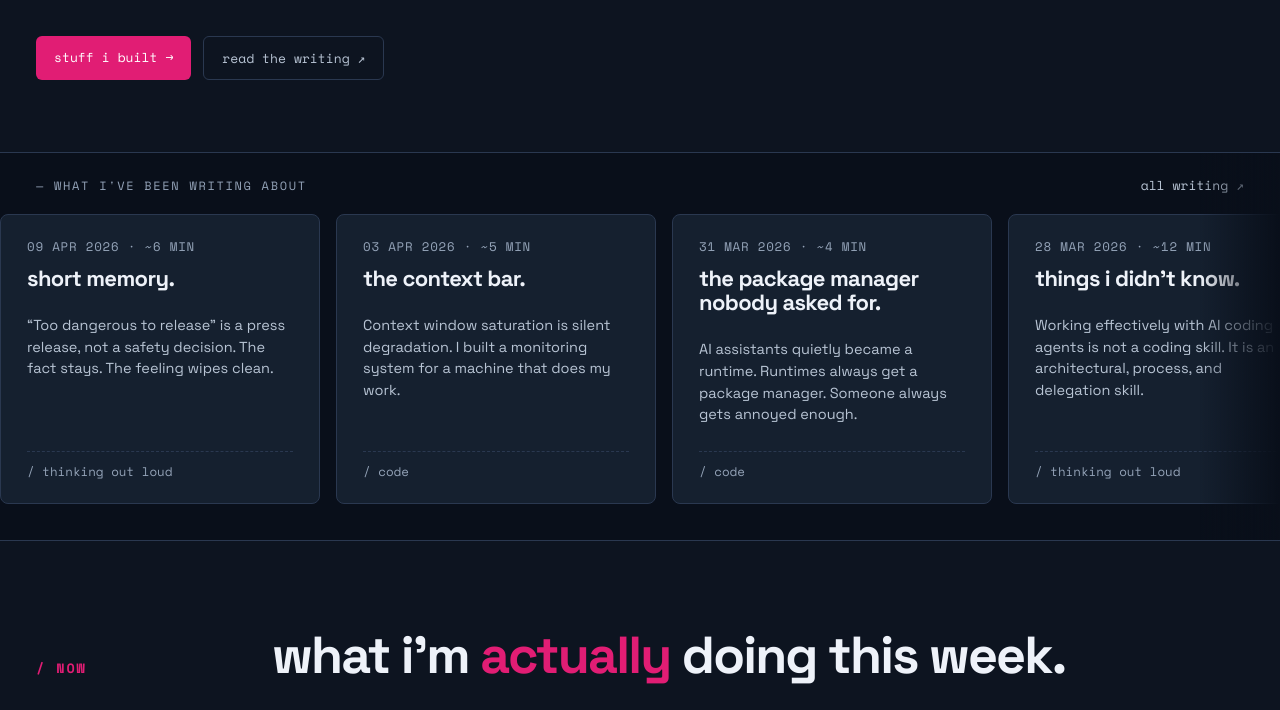
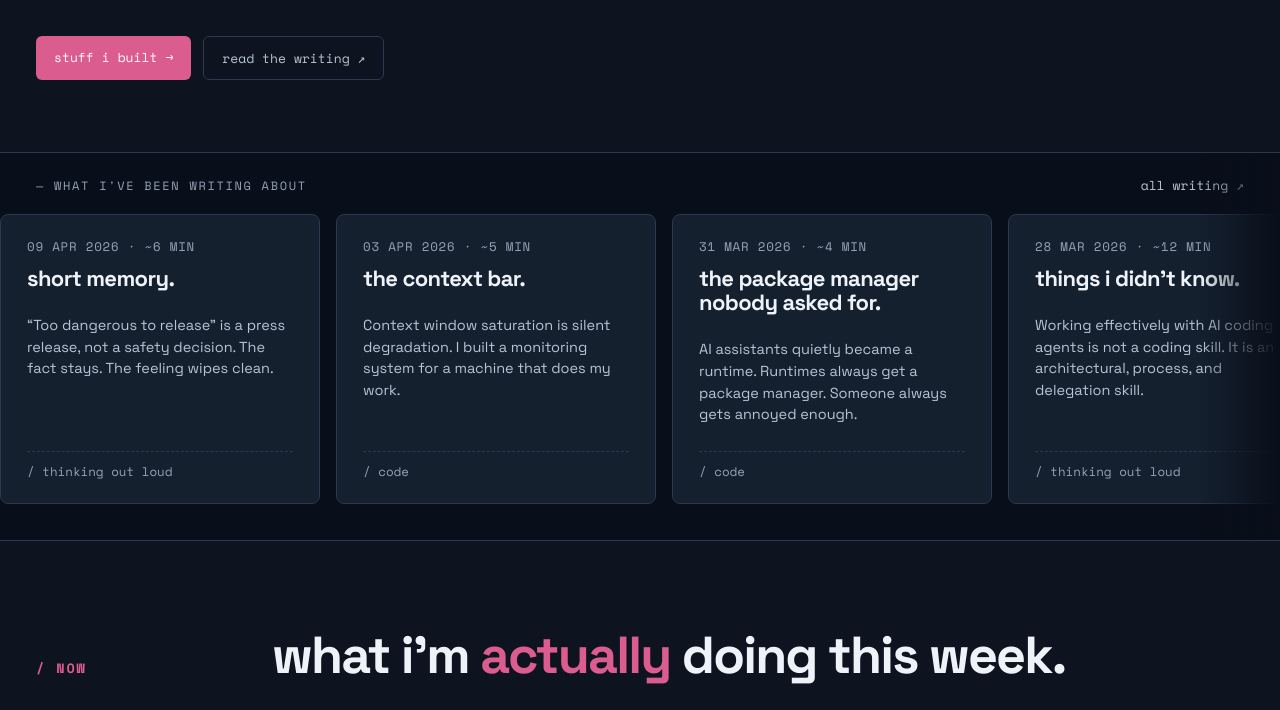
Before and after one commit to balgaly/me, a website: page index.html in a window 1280 px wide. Shown: the part 536-1246 px from the top of the page. Drawn offline with nearby package versions, Linux system fonts and the dark colour scheme.

Commit message:
chore: tokens v1.5.0 — dark-mode accent to dusty rose (#db5c8e)
Fully-saturated magenta vibrated on dark navy bg (chromostereopsis).
Light mode accent unchanged (#e11d74). primary_deep #be1664 -> #c44a7c.
Source: design-language-balgaly/03-tokens.json v1.5.0.

Co-Authored-By: Claude Sonnet 4.6 <noreply@anthropic.com>

```diff
--- a/assets/tokens.css
+++ b/assets/tokens.css
@@ -1,5 +1,5 @@
 /* ============================================================
-   tokens.css — GENERATED from 03-tokens.json v1.4.0
+   tokens.css — GENERATED from 03-tokens.json v1.5.0
    Do not hand-edit values. Edit 03-tokens.json, run `npm run tokens`.
    ============================================================ */
 :root {
@@ -89,8 +89,8 @@
   --text-muted: #94a3b8;
   --line-base: #2a3850;
   --line-soft: #1c2738;
-  --accent: #e11d74;
-  --accent-deep: #be1664;
+  --accent: #db5c8e;
+  --accent-deep: #c44a7c;
   --accent-2: #fbbf24;
   --good: #22c55e;
   --invert-bg: #05090f;
@@ -112,8 +112,8 @@
     --text-muted: #94a3b8;
     --line-base: #2a3850;
     --line-soft: #1c2738;
-    --accent: #e11d74;
-    --accent-deep: #be1664;
+    --accent: #db5c8e;
+    --accent-deep: #c44a7c;
     --accent-2: #fbbf24;
     --good: #22c55e;
     --invert-bg: #05090f;
```
Also changed, not shown: .impeccable/config.json.
